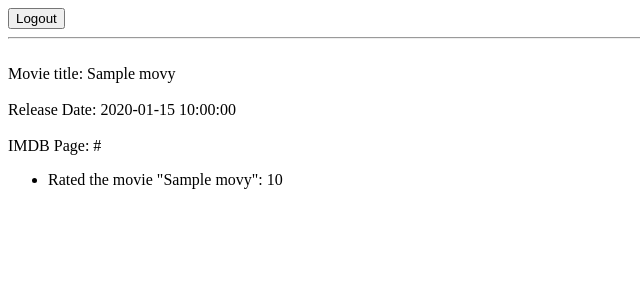
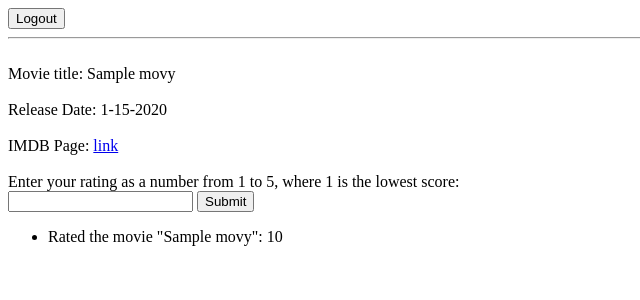
Before and after one commit to letaniaferreira/ratings-SQLAlchemy, a Flask app: page /movies/1 in a window 1280 px wide. Shown: the top 300 px of the page, without its empty margins (0-640 px from the left). Run offline with Flask 2, Linux system fonts and the light colour scheme; tables that the repository leaves empty hold one stand-in row (values such as "Sample post").

Commit message:
working on movie details

```diff
--- a/server.py
+++ b/server.py
@@ -5,11 +5,9 @@ from jinja2 import StrictUndefined
 from flask_debugtoolbar import DebugToolbarExtension
 
 from flask import (Flask, render_template, redirect, request, flash,
-                   session, jsonify)
+                   session, url_for)
 
 from model import User, Rating, Movie, connect_to_db, db
-
-
 
 app = Flask(__name__)
 
@@ -25,7 +23,7 @@ app.jinja_env.undefined = StrictUndefined
 @app.route('/')
 def index():
     """Homepage."""
-    a = jsonify([1, 3])
+
     return render_template('homepage.html')
 
 
@@ -35,6 +33,7 @@ def user_list():
 
     users = User.query.all()
     return render_template("all_users.html", users=users)
+
 
 @app.route("/movies")
 def movie_list():
@@ -52,6 +51,17 @@ def movie_details(some_id):
     ratings = Rating.query.options(db.joinedload('movie')).filter_by(movie_id=some_id).all()
 
     return render_template("movie_page.html", movie=movie, ratings=ratings)
+
+
+@app.route("/users/<some_id>")
+def user_details(some_id):
+    """Shows user details."""
+
+    user = User.query.get(some_id)
+    ratings = Rating.query.options(db.joinedload('user')).filter_by(user_id=some_id).all()
+
+    return render_template("user_page.html", user=user, ratings=ratings)
+
 
 @app.route("/register")
 def reg_form():
@@ -102,6 +112,35 @@ def log_in():
         return redirect("/")
 
 
+@app.route("/rate", methods=["POST"])
+def rate_movie():
+    """Passes rating for movie"""
+
+    movie_id = request.form.get("movie")
+    score = request.form.get("score")
+
+    if session['email']:
+        email = session['email']
+        user = User.query.filter_by(email=email).first()
+        user_id = user.user_id
+        rating = Rating.query.filter(Rating.user_id == user_id, Rating.movie_id == movie_id).first()
+        if rating:
+            rating.score = score
+            db.session.commit()
+            flash("You have updated your rating.")
+            return redirect(url_for("/movie/", movie_id))
+        else:
+            new_rating = Rating(movie_id=movie_id, user_id=user_id, score=score)
+            db.session.add(new_rating)
+            db.session.commit()
+            flash("You have created a new rating!")
+            return redirect(url_for("/movie/", movie_id))
+
+    else:
+        flash("Not a valid user logged in.")
+        return redirect(url_for("/movie/", movie_id))
+
+
 @app.route("/logout")
 def log_out():
     """Logs the user out"""
--- a/templates/movie_page.html
+++ b/templates/movie_page.html
@@ -10,10 +10,19 @@
 Movie title: {{ movie.title }}
 <br>
 <br>
-Release Date: {{ movie.released_at}}
+Release Date: {{ movie.released_at.month}}-{{ movie.released_at.day}}-{{ movie.released_at.year}}
 <br>
 <br>
-IMDB Page: {{movie.imdb_url}}
+IMDB Page: <a href = "{{movie.imdb_url}}">link</a>
+<br>
+<br>
+<form action="/rate" method=POST>
+  Enter your rating as a number from 1 to 5, where 1 is the lowest score:<br>
+  <input type="text" name="score">
+  <input type="hidden" name="movie" value={{ movie.movie_id }}>
+  <input type="submit" value="Submit">
+</form>
+
 <ul>
 {% for rating in ratings if ratings%}
     <li>Rated the movie "{{ rating.movie.title }}": {{ rating.score }}</li>
--- a/templates/user_page.html
+++ b/templates/user_page.html
@@ -14,7 +14,7 @@ User zipcode: {{ user.zipcode}}
 <br>
 <ul>
 {% for rating in ratings if ratings%}
-    <li>Rated the movie "{{ rating.movie.title }}": {{ rating.score }}</li>
+    <li>Rated the movie <a href="/movies/{{ rating.movie.movie_id }}">{{ rating.movie.title }}</a>: {{ rating.score }}</li>
 {% endfor %}
 </ul>
 
```
